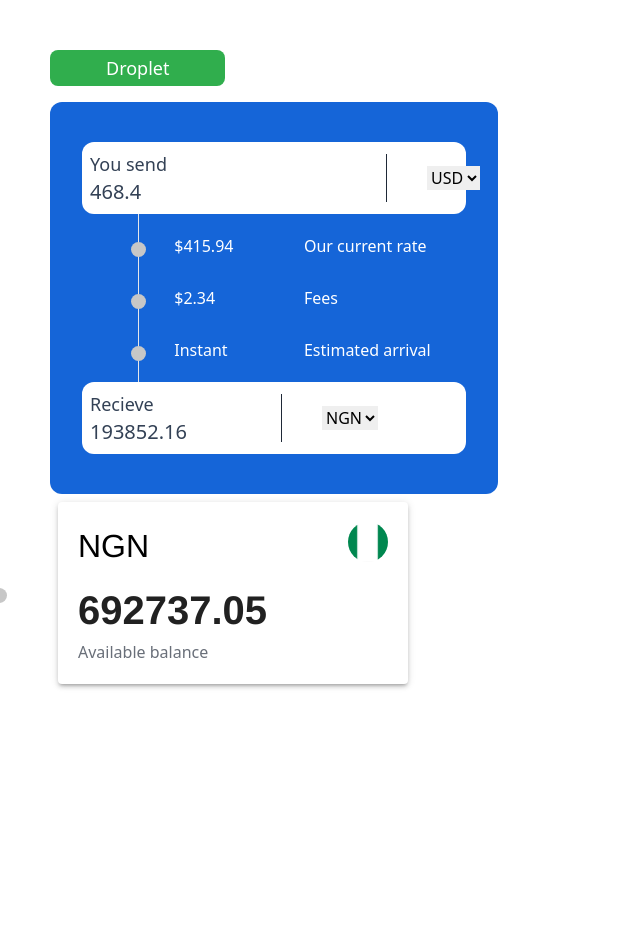
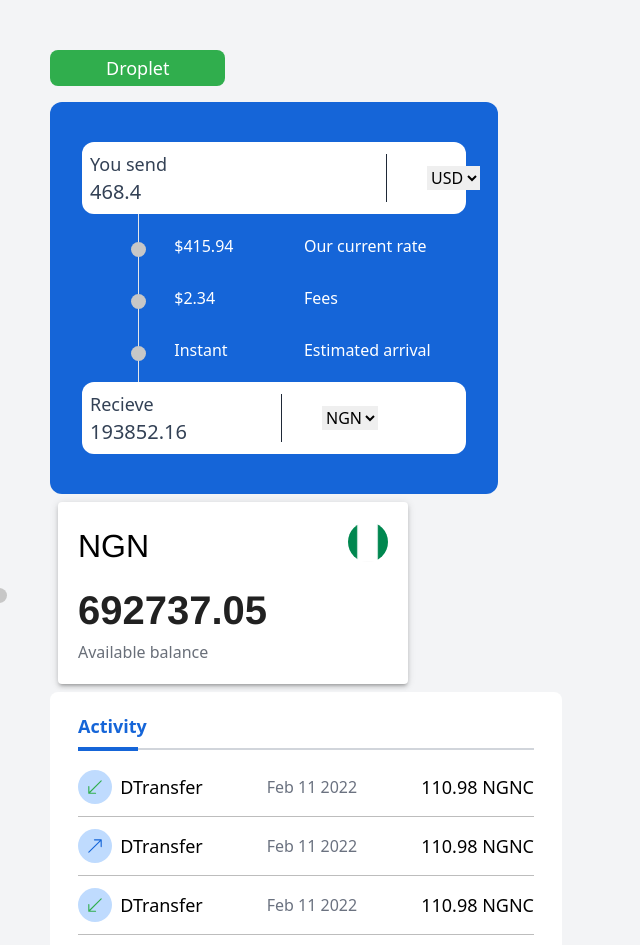
Before and after one commit to linkioafrica/Link-b2b, a React (Create React App) app: page / in a window 1280 px wide. Shown: the top 945 px of the page, without its empty margins (0-640 px from the left). Before the commit the page ends 800 px from the top, so only its background shows below. Built offline with nearby package versions, Linux system fonts and the light colour scheme.

Commit message:
Complete Activity component

```diff
--- a/src/App.css
+++ b/src/App.css
@@ -1,3 +1,4 @@
 .container {
   padding: 50px;
+  background-color: #f3f4f6;
 }
--- a/src/App.jsx
+++ b/src/App.jsx
@@ -6,6 +6,7 @@ import { Converter } from "./components/converter/Converter";
 import "./App.css";
 
 import { Box, Paper } from "@mui/material";
+import { Activity } from "./components/activity/Activity";
 
 const App = () => {
   return (
@@ -35,6 +36,8 @@ const App = () => {
           <Balance Cur="NGN" amount={692737.05} />
         </Paper>
       </Box>
+
+      <Activity />
     </div>
   );
 };
--- /dev/null
+++ b/src/components/activity/Activity.css
@@ -0,0 +1,13 @@
+.heading::before {
+  content: "";
+  display: "block";
+  width: 60px;
+  height: 4px;
+  background-color: #1565d8;
+  position: absolute;
+  bottom: -3px;
+}
+
+.activities > div:not(:last-child) {
+  border-bottom: 1px solid rgb(189, 189, 189);
+}
--- /dev/null
+++ b/src/components/activity/Activity.jsx
@@ -0,0 +1,22 @@
+import "./Activity.css";
+import { Send } from "./Send";
+import { Recieve } from "./Recieve";
+
+export const Activity = () => {
+  return (
+    <div className="rounded-lg bg-white py-5 px-7 max-w-lg ">
+      <h1 className="relative text-primary font-semibold text-lg pb-2 heading">
+        Activity
+      </h1>
+      <hr className="border border-gray-300 " />
+      <div className=" pt-2 activities relative">
+        <Recieve />
+        <Send />
+        <Recieve />
+        <Send />
+        <Recieve />
+        <Recieve />
+      </div>
+    </div>
+  );
+};
--- /dev/null
+++ b/src/components/activity/Recieve.jsx
@@ -0,0 +1,16 @@
+import { BsArrowDownLeft } from "react-icons/bs";
+
+export const Recieve = () => {
+  return (
+    <div className="flex items-center justify-between py-3 relative">
+      <div className="rounded-full bg-blue-200 p-2">
+        <BsArrowDownLeft className="text-secondary text-lg" />
+      </div>
+      <div className="flex items-center justify-between space-x-16">
+        <div className="text-lg font-medium text-black">DTransfer</div>
+        <div className="text-base text-gray-500">Feb 11 2022</div>
+        <div className="text-lg font-medium text-black">110.98 NGNC</div>
+      </div>
+    </div>
+  );
+};
--- /dev/null
+++ b/src/components/activity/Send.jsx
@@ -0,0 +1,16 @@
+import { BsArrowUpRight } from "react-icons/bs";
+
+export const Send = () => {
+  return (
+    <div className="flex items-center justify-between py-3 relative">
+      <div className="rounded-full bg-blue-200 p-2">
+        <BsArrowUpRight className="text-primary text-lg" />
+      </div>
+      <div className="flex items-center justify-between space-x-16">
+        <div className="text-lg font-medium text-black">DTransfer</div>
+        <div className="text-base text-gray-500">Feb 11 2022</div>
+        <div className="text-lg font-medium text-black">110.98 NGNC</div>
+      </div>
+    </div>
+  );
+};
```
